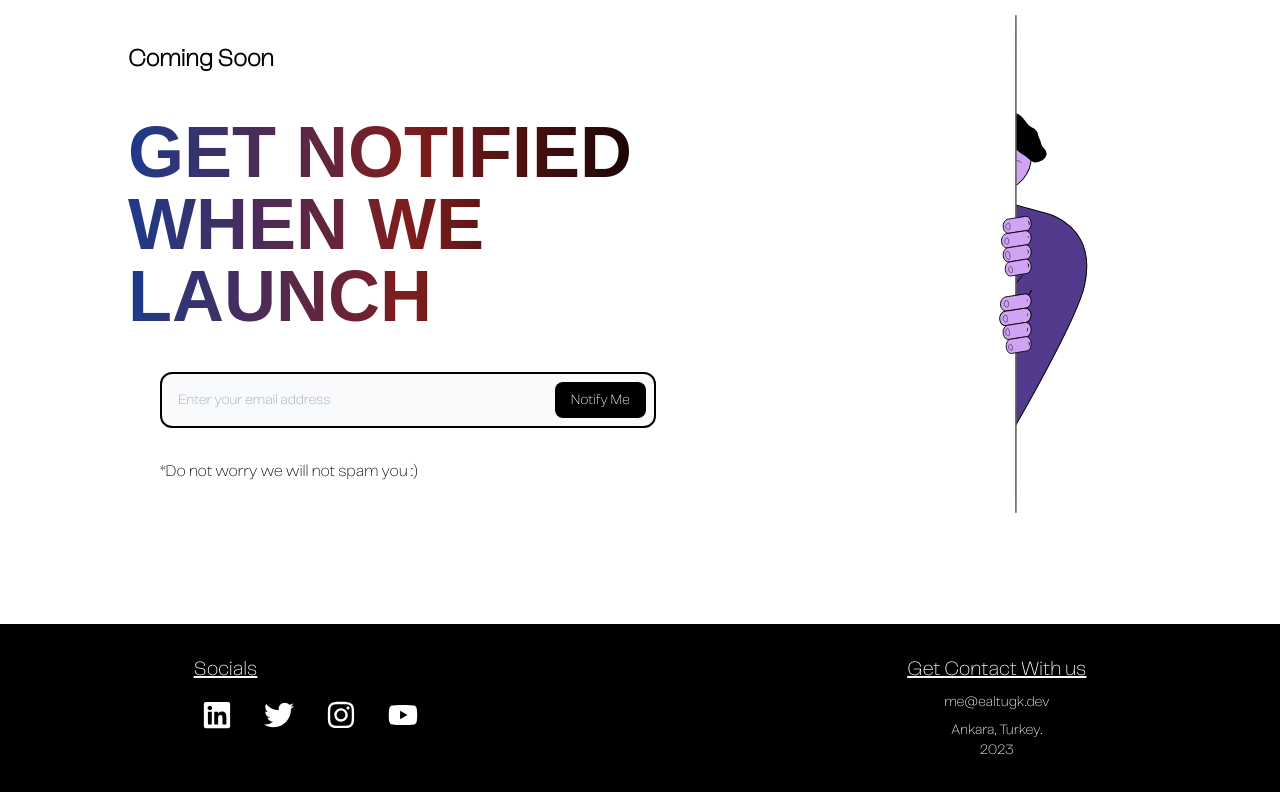
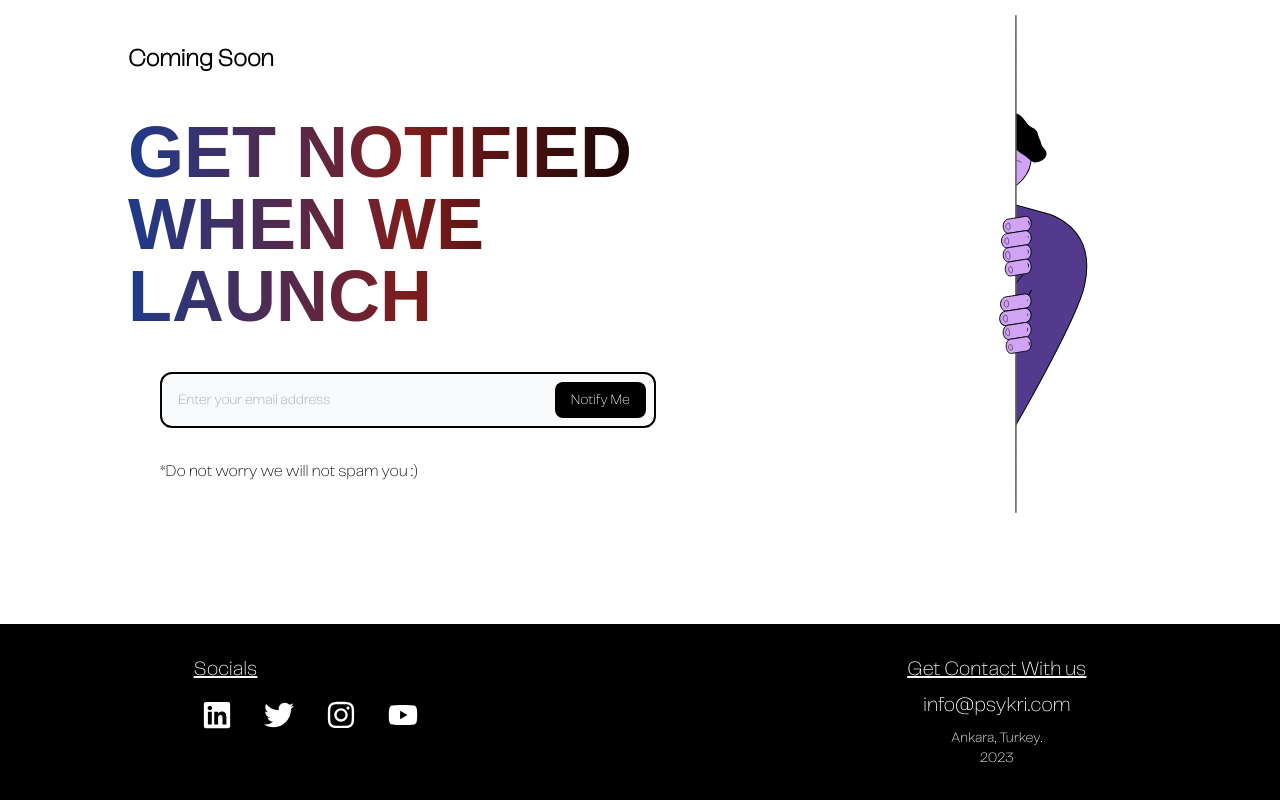
Before and after one commit to ealtugkirman/PsyKri, a React (Vite) app: page / in a window 1280 px wide. Shown: the part 3991-4791 px from the top of the page. Built offline with nearby package versions, Linux system fonts and the light colour scheme.

Commit message:
mail change

```diff
--- a/src/components/Foooter.jsx
+++ b/src/components/Layout/Foooter.jsx
@@ -1,4 +1,9 @@
-import { FaLinkedin, FaTwitter, FaInstagram, FaYoutube } from "react-icons/fa";
+import {
+  FaLinkedin,
+  FaTwitter,
+  FaInstagram,
+  FaYoutube,
+} from "react-icons/fa";
 
 const Footer = () => {
   return (
@@ -6,7 +11,9 @@ const Footer = () => {
       <div className="container flex md:flex-row space-y-6  md:space-y-0 flex-col justify-evenly mx-auto">
         {/* left */}
         <div className="mr-80">
-          <h1 className="font-second underline text-xl text-white">Socials</h1>
+          <h1 className="font-second underline text-xl text-white">
+            Socials
+          </h1>
           <div className="flex text-3xl space-x-4  text-white mt-2">
             <a
               href="https://www.linkedin.com/company/tecvity"
@@ -46,7 +53,11 @@ const Footer = () => {
             </p>
           </div>
           <div className="space-y-2">
-            <p className="font-second text-sm text-white">me@ealtugk.dev</p>
+            <a
+              href="mailto:info@psykri.com"
+              className="font-second text-xl text-white">
+              info@psykri.com
+            </a>{" "}
             {/* <a href="https://ealtugk.dev" className="font-second text-sm text-white"></a> */}
             <p className="font-second text-sm text-white">
               Ankara, Turkey. <br /> 2023
```
Also changed, not shown: src/App.jsx (+2 -5 lines), src/components/Layout/Header.jsx (renamed from src/components/Navbar/Header.jsx).
